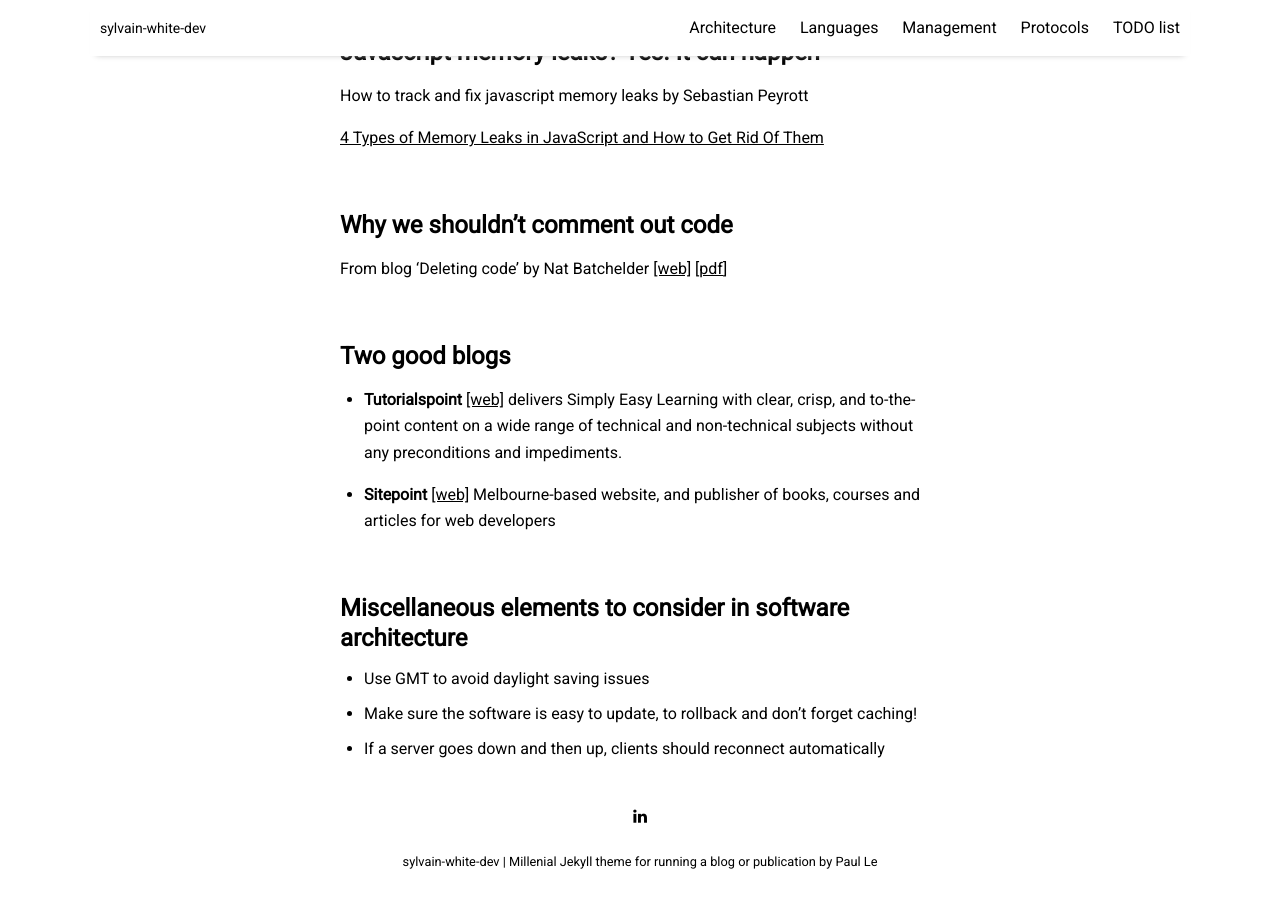
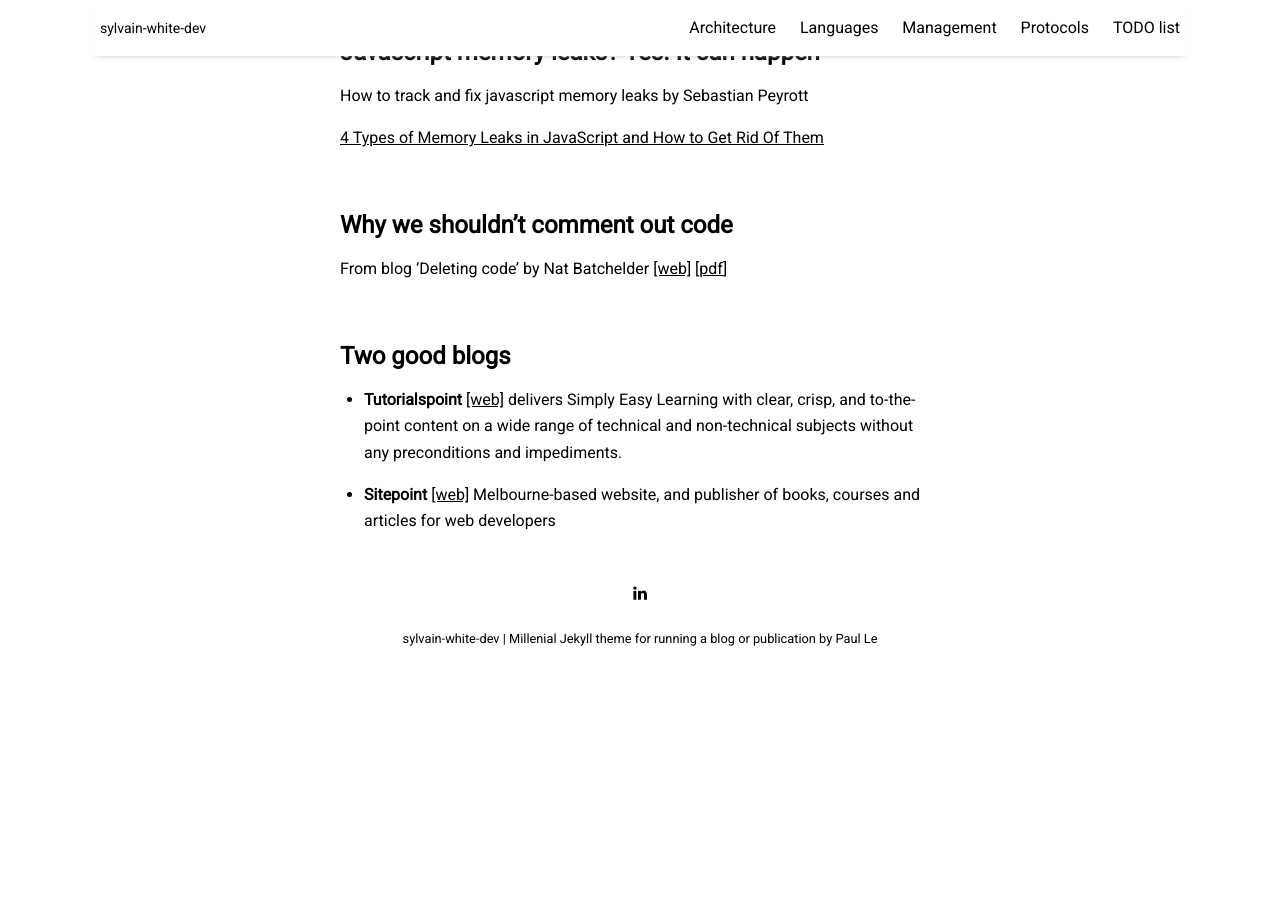
Before and after one commit to sylvainwhite/sylvain-white-dev, a Jekyll site: the page built from pages/languages.md, in a window 1280 px wide and 900 px high, scrolled down 949 px. Built offline with Jekyll 4.4.1, drawn with Linux system fonts in a browser that asks for light colours; nearby versions of some CDN libraries; after the commit the page ends 1626 px from its top, so only the background shows below that.

Commit message:
Move item from languages page to architecture page

```diff
--- a/pages/languages.md
+++ b/pages/languages.md
@@ -23,8 +23,6 @@
 The keyword 'This' is always tricky. Here are two very good articles by to unveil the mystery!
 * [The Keyword "this" for Beginners by Brandon Morelli](https://codeburst.io/javascript-the-keyword-this-for-beginners-fb5238d99f85){:target="_blank"}
 * [Understanding the "this" keyword in JavaScript by Nick](http://unschooled.org/2012/03/understanding-javascript-this/){:target="_blank"}
-
-
 
 <br/>
 
@@ -53,11 +51,3 @@
 * **Tutorialspoint** [[web]](https://www.tutorialspoint.com/){:target="_blank"} delivers Simply Easy Learning with clear, crisp, and to-the-point content on a wide range of technical and non-technical subjects without any preconditions and impediments.
 
 * **Sitepoint** [[web]](https://www.sitepoint.com/){:target="_blank} Melbourne-based website, and publisher of books, courses and articles for web developers
-
-<br/>
-
-## Miscellaneous elements to consider in software architecture
-
-* Use GMT to avoid daylight saving issues
-* Make sure the software is easy to update, to rollback and don't forget caching!
-* If a server goes down and then up, clients should reconnect automatically
```
Also changed, not shown: pages/architecture.md (+8 -0 lines).
